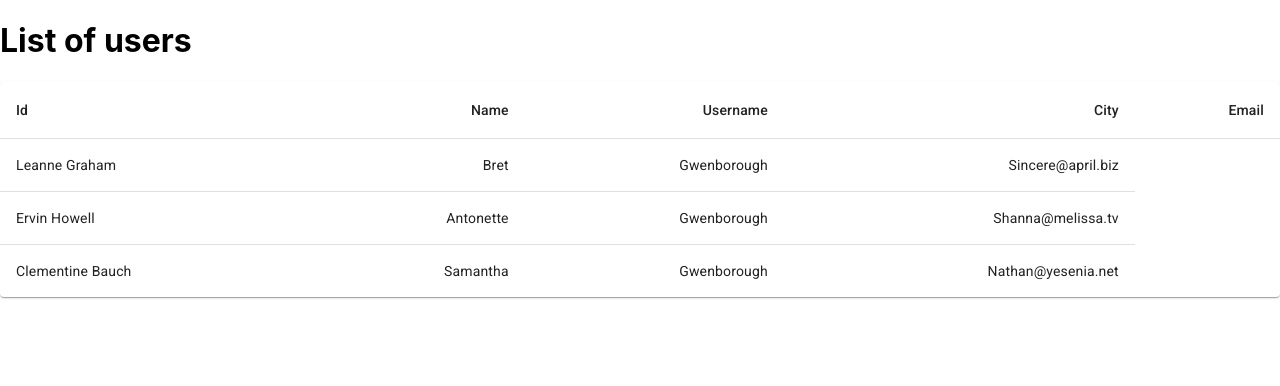
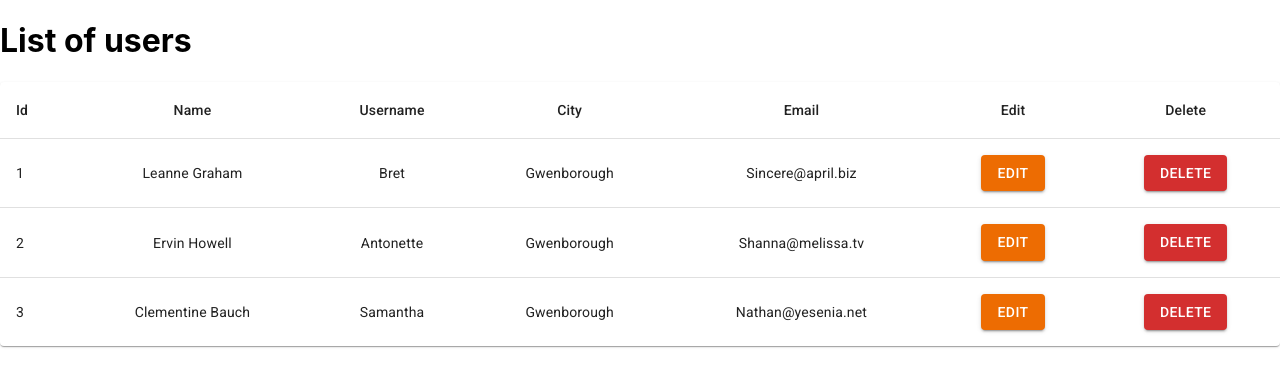
Before and after one commit to koladev32/react-user-dashboard-project, a React (Create React App) app: page / in a window 1280 px wide. Shown: the top 386 px of the page. Built offline with nearby package versions, Linux system fonts and the light colour scheme; data requests are answered from the project's data file.

Commit message:
- feat: add user list

```diff
--- a/src/App.tsx
+++ b/src/App.tsx
@@ -1,8 +1,7 @@
 import React from "react";
 import { Provider } from "react-redux";
 import { Route, BrowserRouter, Routes } from "react-router-dom";
-import { AddUser, ListUsers, UpdateUser } from "./pages";
-import NotFound from "./pages/NotFound";
+import { AddUser, ListUsers, UpdateUser, NotFound } from "./pages";
 import { store } from "./store";
 
 function App() {
--- a/src/components/UserTable.tsx
+++ b/src/components/UserTable.tsx
@@ -1,10 +1,69 @@
 import React from "react";
+import { useDispatch, useSelector } from "react-redux";
+import { fetchUsers } from "../store/slices/user";
+import { RootState } from "../store";
+import Table from "@mui/material/Table";
+import TableBody from "@mui/material/TableBody";
+import TableCell from "@mui/material/TableCell";
+import TableContainer from "@mui/material/TableContainer";
+import TableHead from "@mui/material/TableHead";
+import TableRow from "@mui/material/TableRow";
+import Paper from "@mui/material/Paper";
+import { User } from "../models/User";
+import Button from "@mui/material/Button";
 
 const UserTable = () => {
+  const dispatch = useDispatch();
+
+  const { users, loading } = useSelector((state: RootState) => state.users);
+
+  React.useEffect(() => {
+    dispatch(fetchUsers());
+  }, []);
+
+  if (loading) return <div>Loading...</div>;
   return (
-    <div>
-      <h1>User Table</h1>
-    </div>
+    <TableContainer component={Paper}>
+      <Table sx={{ minWidth: 650 }} aria-label="simple table">
+        <TableHead>
+          <TableRow>
+            <TableCell>Id</TableCell>
+            <TableCell align="center">Name</TableCell>
+            <TableCell align="center">Username</TableCell>
+            <TableCell align="center">City</TableCell>
+            <TableCell align="center">Email</TableCell>
+            <TableCell align="center">Edit</TableCell>
+            <TableCell align="center">Delete</TableCell>
+          </TableRow>
+        </TableHead>
+        <TableBody>
+          {users.map((user: User) => (
+            <TableRow
+              key={user.id}
+              sx={{ "&:last-child td, &:last-child th": { border: 0 } }}
+            >
+              <TableCell component="th" scope="row">
+                {user.id}
+              </TableCell>
+              <TableCell align="center">{user.name}</TableCell>
+              <TableCell align="center">{user.username}</TableCell>
+              <TableCell align="center">{user.city}</TableCell>
+              <TableCell align="center">{user.email}</TableCell>
+              <TableCell align="center">
+                <Button variant="contained" color="warning">
+                  Edit
+                </Button>
+              </TableCell>
+              <TableCell align="center">
+                <Button variant="contained" color="error">
+                  Delete
+                </Button>
+              </TableCell>
+            </TableRow>
+          ))}
+        </TableBody>
+      </Table>
+    </TableContainer>
   );
 };
 
--- a/src/pages/ListUsers.tsx
+++ b/src/pages/ListUsers.tsx
@@ -1,58 +1,10 @@
 import React from "react";
-import { Layout } from "../components";
-import Table from "@mui/material/Table";
-import TableBody from "@mui/material/TableBody";
-import TableCell from "@mui/material/TableCell";
-import TableContainer from "@mui/material/TableContainer";
-import TableHead from "@mui/material/TableHead";
-import TableRow from "@mui/material/TableRow";
-import Paper from "@mui/material/Paper";
-import { useDispatch, useSelector } from "react-redux";
-import { fetchUsers } from "../store/slices/user";
-import { RootState } from "../store";
-import { User } from "../models/User";
+import { Layout, UserTable } from "../components";
 
 const ListUsers = () => {
-  const dispatch = useDispatch();
-
-  const { users, loading } = useSelector((state: RootState) => state.users);
-
-  React.useEffect(() => {
-    dispatch(fetchUsers());
-  }, []);
-
-  if (loading) return <div>Loading...</div>;
-
   return (
     <Layout title="List of users">
-      <TableContainer component={Paper}>
-        <Table sx={{ minWidth: 650 }} aria-label="simple table">
-          <TableHead>
-            <TableRow>
-              <TableCell>Id</TableCell>
-              <TableCell align="right">Name</TableCell>
-              <TableCell align="right">Username</TableCell>
-              <TableCell align="right">City</TableCell>
-              <TableCell align="right">Email</TableCell>
-            </TableRow>
-          </TableHead>
-          <TableBody>
-            {users.map((user: User) => (
-              <TableRow
-                key={user.id}
-                sx={{ "&:last-child td, &:last-child th": { border: 0 } }}
-              >
-                <TableCell component="th" scope="row">
-                  {user.name}
-                </TableCell>
-                <TableCell align="right">{user.username}</TableCell>
-                <TableCell align="right">{user.city}</TableCell>
-                <TableCell align="right">{user.email}</TableCell>
-              </TableRow>
-            ))}
-          </TableBody>
-        </Table>
-      </TableContainer>
+      <UserTable />
     </Layout>
   );
 };
--- a/src/pages/index.tsx
+++ b/src/pages/index.tsx
@@ -1,5 +1,6 @@
 import AddUser from "./AddUser";
 import UpdateUser from "./UpdateUser";
 import ListUsers from "./ListUsers";
+import NotFound from "./NotFound";
 
-export { AddUser, UpdateUser, ListUsers };
+export { AddUser, UpdateUser, ListUsers, NotFound };
```
